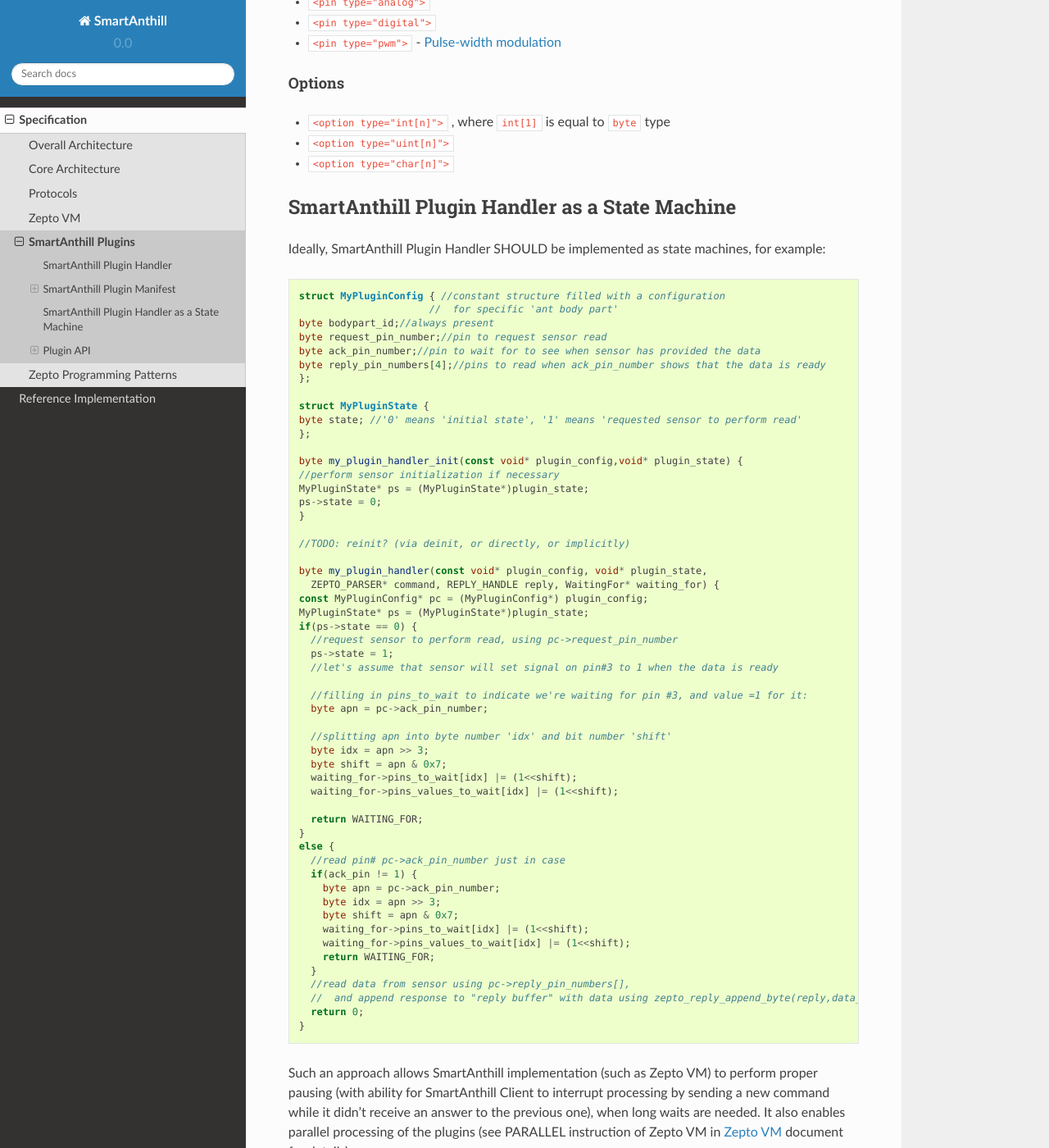
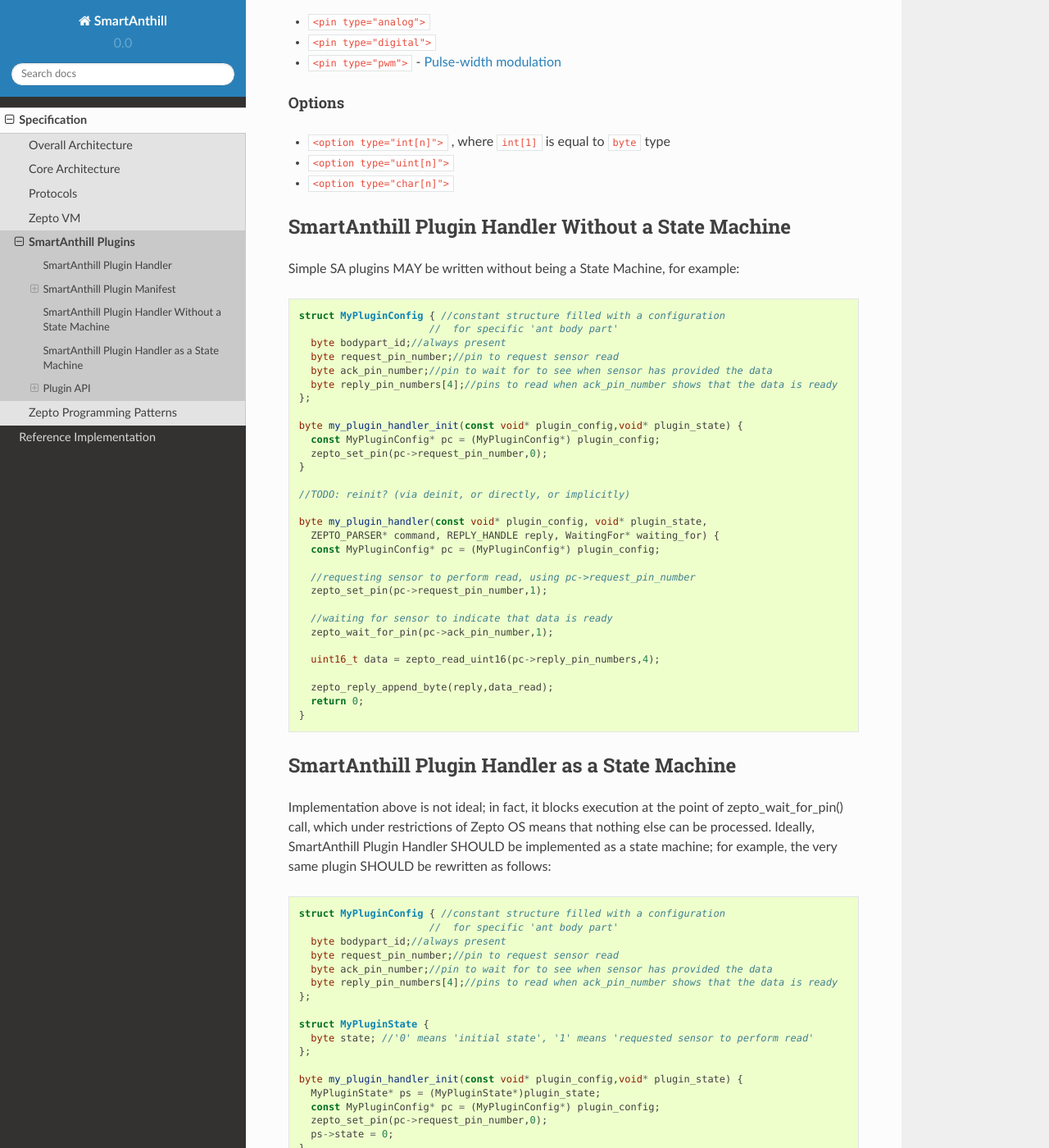
Before and after one commit to smartanthill/smartanthill2_0, a Sphinx documentation site: the page built from docs/design-documents/smartanthill-plugins.rst, in a window 1280 px wide and 1400 px high, scrolled down 3709 px. Shown: the whole window at 82% size. Built offline with Sphinx 7.4.7 and the Read the Docs theme 2.0.0, drawn with Linux system fonts in a browser that asks for light colours; some of the changed text lies outside the part shown.

Commit message:
Plugins v0.3.2: fixed plugin_handler samples, added handler-without-state-machine example

```diff
--- a/docs/design-documents/smartanthill-plugins.rst
+++ b/docs/design-documents/smartanthill-plugins.rst
@@ -27,7 +27,7 @@
 SmartAnthill Plugins
 ====================
 
-:Version: v0.3.1
+:Version: v0.3.2
 
 *NB: this document relies on certain terms and concepts introduced in* :ref:`saoverarch` *document, please make sure to read it before proceeding.*
 
@@ -182,72 +182,98 @@
 * ``<option type="uint[n]">``
 * ``<option type="char[n]">``
 
-SmartAnthill Plugin Handler as a State Machine
-----------------------------------------------
+SmartAnthill Plugin Handler Without a State Machine
+---------------------------------------------------
 
-Ideally, SmartAnthill Plugin Handler SHOULD be implemented as state machines, for example:
+Simple SA plugins MAY be written without being a State Machine, for example:
 
 .. code-block:: c
 
     struct MyPluginConfig { //constant structure filled with a configuration
                           //  for specific 'ant body part'
-    byte bodypart_id;//always present
-    byte request_pin_number;//pin to request sensor read
-    byte ack_pin_number;//pin to wait for to see when sensor has provided the data
-    byte reply_pin_numbers[4];//pins to read when ack_pin_number shows that the data is ready
-    };
-
-    struct MyPluginState {
-    byte state; //'0' means 'initial state', '1' means 'requested sensor to perform read'
+      byte bodypart_id;//always present
+      byte request_pin_number;//pin to request sensor read
+      byte ack_pin_number;//pin to wait for to see when sensor has provided the data
+      byte reply_pin_numbers[4];//pins to read when ack_pin_number shows that the data is ready
     };
 
     byte my_plugin_handler_init(const void* plugin_config,void* plugin_state) {
-    //perform sensor initialization if necessary
-    MyPluginState* ps = (MyPluginState*)plugin_state;
-    ps->state = 0;
+      const MyPluginConfig* pc = (MyPluginConfig*) plugin_config;
+      zepto_set_pin(pc->request_pin_number,0);
     }
 
     //TODO: reinit? (via deinit, or directly, or implicitly)
 
     byte my_plugin_handler(const void* plugin_config, void* plugin_state,
       ZEPTO_PARSER* command, REPLY_HANDLE reply, WaitingFor* waiting_for) {
-    const MyPluginConfig* pc = (MyPluginConfig*) plugin_config;
-    MyPluginState* ps = (MyPluginState*)plugin_state;
-    if(ps->state == 0) {
-      //request sensor to perform read, using pc->request_pin_number
-      ps->state = 1;
-      //let's assume that sensor will set signal on pin#3 to 1 when the data is ready
+      const MyPluginConfig* pc = (MyPluginConfig*) plugin_config;
 
-      //filling in pins_to_wait to indicate we're waiting for pin #3, and value =1 for it:
-      byte apn = pc->ack_pin_number;
+      //requesting sensor to perform read, using pc->request_pin_number
+      zepto_set_pin(pc->request_pin_number,1);
 
-      //splitting apn into byte number 'idx' and bit number 'shift'
-      byte idx = apn >> 3;
-      byte shift = apn & 0x7;
-      waiting_for->pins_to_wait[idx] |= (1<<shift);
-      waiting_for->pins_values_to_wait[idx] |= (1<<shift);
+      //waiting for sensor to indicate that data is ready
+      zepto_wait_for_pin(pc->ack_pin_number,1);
 
-      return WAITING_FOR;
-    }
-    else {
-      //read pin# pc->ack_pin_number just in case
-      if(ack_pin != 1) {
-        byte apn = pc->ack_pin_number;
-        byte idx = apn >> 3;
-        byte shift = apn & 0x7;
-        waiting_for->pins_to_wait[idx] |= (1<<shift);
-        waiting_for->pins_values_to_wait[idx] |= (1<<shift);
-        return WAITING_FOR;
-      }
-      //read data from sensor using pc->reply_pin_numbers[],
-      //  and append response to "reply buffer" with data using zepto_reply_append_byte(reply,data_read)
+      uint16_t data = zepto_read_uint16(pc->reply_pin_numbers,4);
+
+      zepto_reply_append_byte(reply,data_read);
       return 0;
     }
 
+
+SmartAnthill Plugin Handler as a State Machine
+----------------------------------------------
+
+Implementation above is not ideal; in fact, it blocks execution at the point of zepto_wait_for_pin() call, which under restrictions of Zepto OS means that nothing else can be processed. Ideally, SmartAnthill Plugin Handler SHOULD be implemented as a state machine; for example, the very same plugin SHOULD be rewritten as follows:
+
+.. code-block:: c
+
+    struct MyPluginConfig { //constant structure filled with a configuration
+                          //  for specific 'ant body part'
+      byte bodypart_id;//always present
+      byte request_pin_number;//pin to request sensor read
+      byte ack_pin_number;//pin to wait for to see when sensor has provided the data
+      byte reply_pin_numbers[4];//pins to read when ack_pin_number shows that the data is ready
+    };
+
+    struct MyPluginState {
+      byte state; //'0' means 'initial state', '1' means 'requested sensor to perform read'
+    };
+
+    byte my_plugin_handler_init(const void* plugin_config,void* plugin_state) {
+      MyPluginState* ps = (MyPluginState*)plugin_state;
+      const MyPluginConfig* pc = (MyPluginConfig*) plugin_config;
+      zepto_set_pin(pc->request_pin_number,0);
+      ps->state = 0;
+    }
+
+    //TODO: reinit? (via deinit, or directly, or implicitly)
+
+    byte my_plugin_handler(const void* plugin_config, void* plugin_state,
+      ZEPTO_PARSER* command, REPLY_HANDLE reply, WaitingFor* waiting_for) {
+      const MyPluginConfig* pc = (MyPluginConfig*) plugin_config;
+      MyPluginState* ps = (MyPluginState*)plugin_state;
+
+      switch(ps->state) {
+        case 0:
+          //requesting sensor to perform read, using pc->request_pin_number
+          zepto_set_pin(pc->request_pin_number,1);
+
+          //waiting for sensor to indicate that data is ready
+          zepto_indicate_waiting_for_pin(waiting_for,pc->ack_pin_number,1);
+          return WAITING_FOR;
+
+        case 1:
+          uint16_t data = zepto_read_uint16(pc->reply_pin_numbers,4);
+          zepto_reply_append_byte(reply,data_read);
+          return 0;
+
+        default:
+          assert(0);
+      }
+    }
+
 Such an approach allows SmartAnthill implementation (such as Zepto VM) to perform proper pausing (with ability for SmartAnthill Client to interrupt processing by sending a new command while it didn't receive an answer to the previous one), when long waits are needed. It also enables parallel processing of the plugins (see PARALLEL instruction of Zepto VM in :ref:`sazeptovm` document for details).
-
-However, for some plugins (simple ones without waiting at all, or if we're too lazy to write proper state machine), we MAY use 'dummy state machine', with *MyPluginState* being NULL and unused, and **plugin_handler()** not taking into account any states at all.
-
 
 Plugin API
 ----------
```
